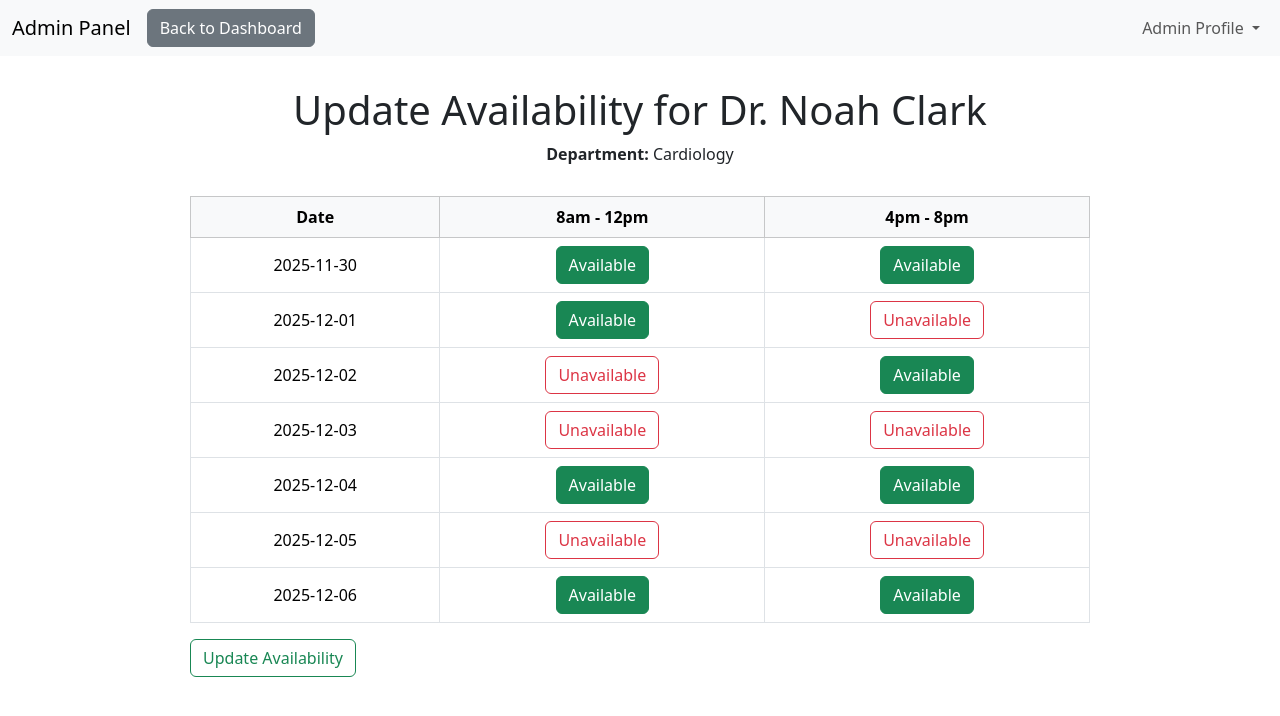
After one commit to 22f3001703/hospital_management_app, a Flask app: a page that uses templates/updateDoctorAvailibility.html in a window 1280 px wide. The commit adds this page. Shown: the top 716 px of the page. Run offline with Flask 3, Linux system fonts and the light colour scheme; a user stored in the database is signed in.

Commit message:
Update availibility multiple to unique has been fixed meanwhile all update availibility button is fixed and now working synchrounously all action button are good to go

```diff
--- a/app.py
+++ b/app.py
@@ -7,7 +7,7 @@ from controllers.adminDashboard import theadminDashboard
 from controllers.doctorDashboard import thedoctorDashboard
 from controllers.registerDoctor import registertheDoctor
 from controllers.provideAvailibility import provideTheAvailibility
-from controllers.updateAvailibility import updateTheAvailibility
+from controllers.updateAvailibility import updateavailibility
 from controllers.showDepartmentPage import showthedepartment
 from controllers.provideAvailibilityToPatient import provideAvailibilityToPatient
 from controllers.doctorDetails import thedoctorDetails
@@ -36,7 +36,7 @@ def start_the_app():
     app.register_blueprint(thedoctorDashboard)
     app.register_blueprint(registertheDoctor)
     app.register_blueprint(provideTheAvailibility)
-    app.register_blueprint(updateTheAvailibility)
+    app.register_blueprint(updateavailibility)
     app.register_blueprint(showthedepartment)
     app.register_blueprint(provideAvailibilityToPatient)
     app.register_blueprint(thedoctorDetails)
--- a/controllers/updateAvailibility.py
+++ b/controllers/updateAvailibility.py
@@ -5,31 +5,77 @@ from models.models import Doctor
 from models.models import DoctorAvailibility
 import datetime
 
-updateTheAvailibility = Blueprint('updateTheAvailibility', __name__)
-@updateTheAvailibility.route("/doctor/slots/update", methods=['POST'])
-def updateAvailibility():
-    print("1")
-    if "user" not in session:
+updateavailibility = Blueprint('updateavailibility', __name__)
+@updateavailibility.route("/availibility/edit/<doctor_username>", methods=['GET','POST'])
+def updateDoctorAvailibility(doctor_username):
+    if('user' in session and (session['role']=="admin" or (session['role']=="doctor" and session['user']==doctor_username))):
+
+        doctor_user = User.query.filter_by(username=doctor_username, role="doctor").first()
+        if not doctor_user:
+            return redirect("/dashboard/admin")
+
+        doctor_details = Doctor.query.filter_by(username=doctor_username).first()
+
+
+        availibility={}
+        currentdate = datetime.date.today()
+        j=0
+        print(currentdate)
+        for i in range(7):
+            next7date= currentdate+datetime.timedelta(days=i)
+            print(next7date)
+            chekavailibility = DoctorAvailibility.query.filter_by(username=doctor_username).filter_by(date=next7date).first()
+            print(chekavailibility)
+            if(chekavailibility):
+                j=j+1
+            else:
+                break
+        for x in range(7-j):
+                registeravailable=DoctorAvailibility(username=doctor_username,date=next7date,time1=0,time2=0)
+                db.session.add(registeravailable)
+                db.session.commit()
+                next7date=next7date+datetime.timedelta(days=1)
+
+        enddate = currentdate + datetime.timedelta(days=6)
+        endresultfordict=DoctorAvailibility.query.filter(
+             DoctorAvailibility.username == doctor_username,
+            DoctorAvailibility.date >= currentdate,
+            DoctorAvailibility.date <= enddate).order_by(DoctorAvailibility.date).all()
+
+        for entry in endresultfordict:
+            availibility[entry.date] = [entry.time1, entry.time2]
+
+        availibility = {date.isoformat(): slots for date, slots in availibility.items()}
+
+        return render_template("updateDoctorAvailibility.html",
+                             availibility=availibility,
+                             doctor_user=doctor_user,
+                             doctor_details=doctor_details)
+    else:
+        return redirect("/login")
+
+@updateavailibility.route("/admin/doctor/slots/update/<doctor_username>", methods=['POST'])
+def updateDoctorAvailibilityByAdmin(doctor_username):
+    if('user' in session and (session['role']=="admin" or (session['role']=="doctor" and session['user']==doctor_username))):
+        data = request.get_json()
+        try:
+            for date_str, slots in data.items():
+                date_obj = datetime.date.fromisoformat(date_str)
+
+                entry = DoctorAvailibility.query.filter_by(username=doctor_username, date=date_obj).first()
+
+                if entry:
+                    entry.time1 = slots[0]
+                    entry.time2 = slots[1]
+                else:
+                    new_entry = DoctorAvailibility(username=doctor_username, date=date_obj, time1=slots[0], time2=slots[1])
+                    db.session.add(new_entry)
+
+            db.session.commit()
+            return {"success": True}
+
+        except Exception as e:
+            print("Update error:", e)
+            return {"success": False, "error": str(e)}, 500
+    else:
         return {"success": False, "error": "Unauthorized"}, 401
-    print("2")
-    username = session["user"]
-    data = request.get_json()
-    try:
-        for date_str, slots in data.items():
-            date_obj = datetime.date.fromisoformat(date_str)
-
-            entry = DoctorAvailibility.query.filter_by(username=username, date=date_obj).first()
-
-            if entry:
-                entry.time1 = slots[0]
-                entry.time2 = slots[1]
-            else:
-                new_entry = DoctorAvailibility(username=username, date=date_obj, time1=slots[0], time2=slots[1])
-                db.session.add(new_entry)
-
-        db.session.commit()
-        return {"success": True}
-
-    except Exception as e:
-        print("Update error:", e)
-        return {"success": False, "error": str(e)}, 500
--- a/init_db.py
+++ b/init_db.py
@@ -13,7 +13,7 @@ with app.app_context():
         username="jhaempire",
         password="error",
         role="admin",
-        status=0
+        status=1
     )
     db.session.add(admin)
     db.session.commit()
--- a/templates/adminDashboard.html
+++ b/templates/adminDashboard.html
@@ -63,7 +63,7 @@
           <td>{{x.phone}}</td>
           <td>
           <a href="/edit-doctor/{{ doc.id }}" class="btn btn-primary btn-sm me-1">Edit</a>
-          <a class="btn btn-success" href="/availibility/edit">Update Availability</a>
+          <a class="btn btn-success" href="/availibility/edit/{{doc.username}}">Update Availability</a>
           <a href="/delete/{{ doc.id }}" class="btn btn-danger btn-sm me-1">Delete</a>
           <a href="/blacklist-doctor/{{ doc.id }}" class="btn btn-warning btn-sm">Blacklist</a>
         </td>
--- a/templates/doctorDashboard.html
+++ b/templates/doctorDashboard.html
@@ -18,7 +18,7 @@
     <div class="collapse navbar-collapse justify-content-end" id="navbarSupportedContent">
         <ul class="navbar-nav me-auto mb-2 mb-lg-0">
         <li class="nav-item">
-          <a class="btn btn-success" href="/doctor/slots">Provide Availibility </a>
+          <a class="btn btn-success" href="/availibility/edit/{{user}}">Update Availibility </a>
         </li>
         </ul>
 
--- /dev/null
+++ b/templates/updateDoctorAvailibility.html
@@ -0,0 +1,151 @@
+<!DOCTYPE html>
+<html lang="en">
+<head>
+    <meta charset="UTF-8">
+    <meta name="viewport" content="width=device-width, initial-scale=1.0">
+    <title>Update Doctor Availability</title>
+    <link href="https://cdn.jsdelivr.net/npm/bootstrap@5.3.2/dist/css/bootstrap.min.css" rel="stylesheet">
+    <style>
+        .table-container {
+            margin: 30px auto;
+            max-width: 900px;
+        }
+        h1 {
+            text-align: center;
+            margin-top: 30px;
+        }
+    </style>
+</head>
+<body>
+
+<nav class="navbar navbar-expand-lg bg-body-tertiary">
+  <div class="container-fluid">
+    {% if session['role'] == 'admin' %}
+    <a class="navbar-brand" href="/dashboard/admin">Admin Panel</a>
+    {% else %}
+    <a class="navbar-brand" href="/dashboard/doctor">Welcome Dr. {{ session['user'] }}</a>
+    {% endif %}
+    <button class="navbar-toggler" type="button" data-bs-toggle="collapse" data-bs-target="#navbarSupportedContent" aria-controls="navbarSupportedContent" aria-expanded="false" aria-label="Toggle navigation">
+      <span class="navbar-toggler-icon"></span>
+    </button>
+    <div class="collapse navbar-collapse" id="navbarSupportedContent">
+      <ul class="navbar-nav me-auto mb-2 mb-lg-0">
+        <li class="nav-item">
+          {% if session['role'] == 'admin' %}
+          <a class="btn btn-secondary" href="/dashboard/admin">Back to Dashboard</a>
+          {% else %}
+          <a class="btn btn-secondary" href="/dashboard/doctor">Back to Dashboard</a>
+          {% endif %}
+        </li>
+        </ul>
+
+         <ul class="navbar-nav">
+           <li class="nav-item dropdown">
+             <a class="nav-link dropdown-toggle" href="#" role="button" data-bs-toggle="dropdown" aria-expanded="false">
+               {% if session['role'] == 'admin' %}Admin Profile{% else %}Doctor Profile{% endif %}
+             </a>
+             <ul class="dropdown-menu dropdown-menu-end p-2">
+               <li><a class="dropdown-item btn btn-danger" href="/logout">Log Out</a></li>
+             </ul>
+           </li>
+         </ul>
+    </div>
+  </div>
+</nav>
+
+    {% if session['role'] == 'admin' %}
+    <h1>Update Availability for Dr. {{ doctor_user.fullname }}</h1>
+    {% else %}
+    <h1>Hey Dr. {{ doctor_user.fullname }}, Update Your Availability</h1>
+    {% endif %}
+    <p class="text-center"><strong>Department:</strong> {{ doctor_details.specialization }}</p>
+
+    <div class="table-container">
+        <table class="table table-bordered text-center align-middle">
+            <thead class="table-light">
+                <tr>
+                    <th>Date</th>
+                    <th>8am - 12pm</th>
+                    <th>4pm - 8pm</th>
+                </tr>
+            </thead>
+           <tbody>
+    {% for date, times in availibility.items() %}
+    <tr>
+        <td>{{ date }}</td>
+        <td>
+            {% if times[0] == 0 %}
+            <button class="btn btn-outline-danger" onclick="toggleAvailability(this, '{{ date }}', 0)">Unavailable</button>
+            {% else %}
+            <button class="btn btn-outline-success active" onclick="toggleAvailability(this, '{{ date }}', 0)">Available</button>
+            {% endif %}
+        </td>
+        <td>
+            {% if times[1] == 0 %}
+            <button class="btn btn-outline-danger" onclick="toggleAvailability(this, '{{ date }}', 1)">Unavailable</button>
+            {% else %}
+            <button class="btn btn-outline-success active" onclick="toggleAvailability(this, '{{ date }}', 1)">Available</button>
+            {% endif %}
+        </td>
+    </tr>
+    {% endfor %}
+</tbody>
+
+        </table>
+        <button class="btn btn-outline-success" onclick="updateAvailability()">Update Availability</button>
+
+    </div>
+
+    <script>
+        let availability  = {{ availibility | tojson }};
+        let doctorUsername = "{{ doctor_user.username }}";
+
+        function toggleAvailability(button,date,timeslot) {
+            if (button.classList.contains('btn-outline-success')) {
+                button.classList.remove('btn-outline-success', 'active');
+                button.classList.add('btn-outline-danger');
+                button.textContent = 'Unavailable';
+            } else {
+                button.classList.remove('btn-outline-danger');
+                button.classList.add('btn-outline-success', 'active');
+                button.textContent = 'Available';
+            }
+            if (availability[date]) {
+            availability[date][timeslot] = availability[date][timeslot] === 1 ? 0 : 1;
+    }
+            console.log(availability);
+        }
+
+        function updateAvailability(){
+            fetch(`/admin/doctor/slots/update/${doctorUsername}`, {
+            method: 'POST',
+            headers: {
+            'Content-Type': 'application/json',
+            },
+            body: JSON.stringify(availability),
+        })    .then(response => response.json())
+    .then(data => {
+        if (data.success) {
+            {% if session['role'] == 'admin' %}
+            alert('Doctor availability updated successfully!');
+            window.location.href = '/dashboard/admin';
+            {% else %}
+            alert('Your availability updated successfully!');
+            window.location.href = '/dashboard/doctor';
+            {% endif %}
+        } else {
+            alert('Failed to update availability.');
+        }
+        })
+    .catch(error => {
+        console.error('Error:', error);
+        alert('An error occurred while updating.');
+    });
+}
+
+    </script>
+
+    <script src="https://cdn.jsdelivr.net/npm/bootstrap@5.3.2/dist/js/bootstrap.bundle.min.js"></script>
+
+</body>
+</html>
```
Also changed, not shown: controllers/blackListUser.py (added, +18 -0 lines), controllers/bookAppointment.py (+24 -1 lines), controllers/provideAvailibilityToPatient.py (+23 -3 lines), templates/showDoctorAvailibilityToPatient.html (+26 -8 lines), controllers/updateAvailibilityOfDoctorByAdmin.py (deleted), instance/hospital.db.
